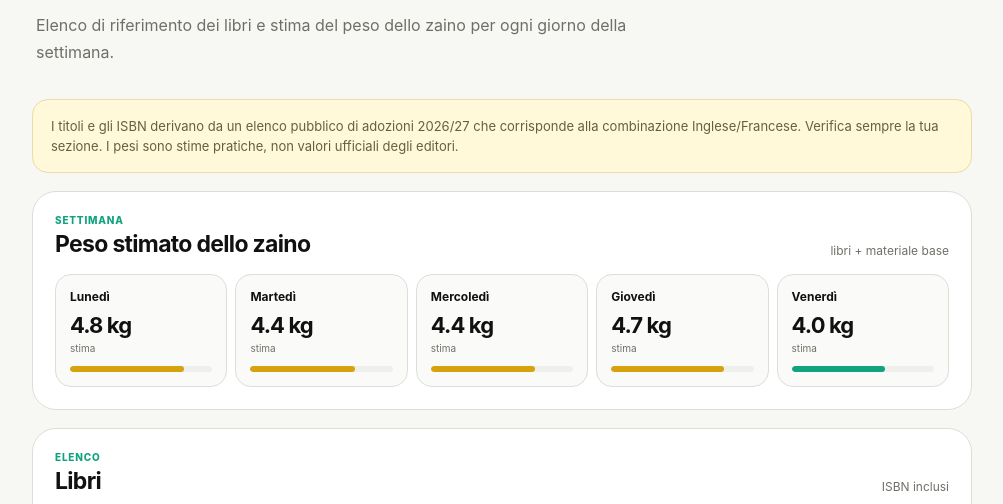
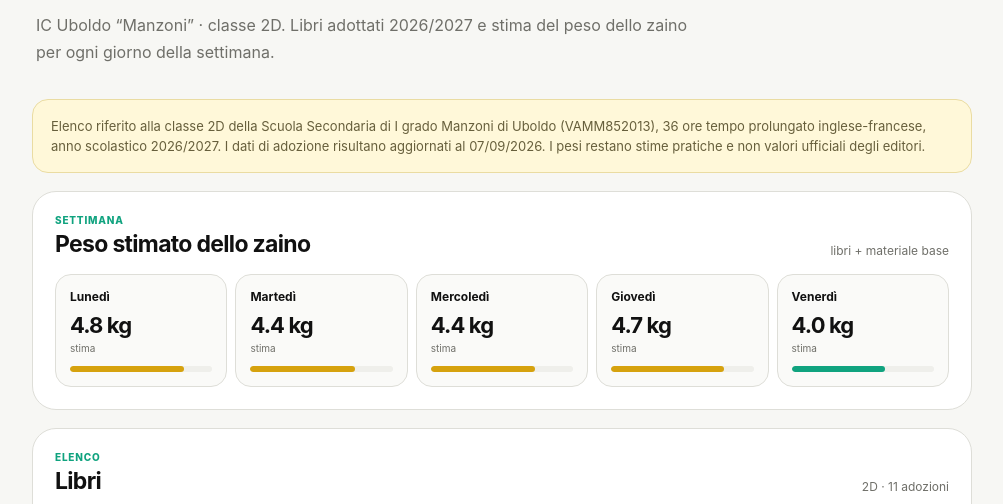
Before and after one commit to h1collab/homework, a plain HTML site: page book/index.html in a window 1280 px wide. Shown: the part 296-800 px from the top of the page, without its empty margins (138-1141 px from the left). Drawn offline with Linux system fonts and the light colour scheme.

Commit message:
Label books page for Uboldo class 2D

```diff
--- a/book/index.html
+++ b/book/index.html
@@ -412,7 +412,8 @@
         </h1>
 
         <p>
-          Elenco di riferimento dei libri
+          IC Uboldo “Manzoni” · classe 2D.
+          Libri adottati 2026/2027
           e stima del peso dello zaino
           per ogni giorno della settimana.
         </p>
@@ -421,10 +422,11 @@
 
 
       <div class="note">
-        I titoli e gli ISBN derivano da un elenco pubblico di adozioni 2026/27
-        che corrisponde alla combinazione Inglese/Francese.
-        Verifica sempre la tua sezione.
-        I pesi sono stime pratiche, non valori ufficiali degli editori.
+        Elenco riferito alla classe 2D della Scuola Secondaria di I grado
+        Manzoni di Uboldo (VAMM852013), 36 ore tempo prolungato
+        inglese-francese, anno scolastico 2026/2027.
+        I dati di adozione risultano aggiornati al 07/09/2026.
+        I pesi restano stime pratiche e non valori ufficiali degli editori.
       </div>
 
 
@@ -471,7 +473,7 @@
           </div>
 
           <div class="section-sub">
-            ISBN inclusi
+            2D · 11 adozioni
           </div>
 
         </div>
@@ -646,6 +648,10 @@
                   ${book.publisher}
                 </p>
 
+                <p>
+                  ${book.authors || ""}
+                </p>
+
               </div>
 
               <span class="kg">
```
